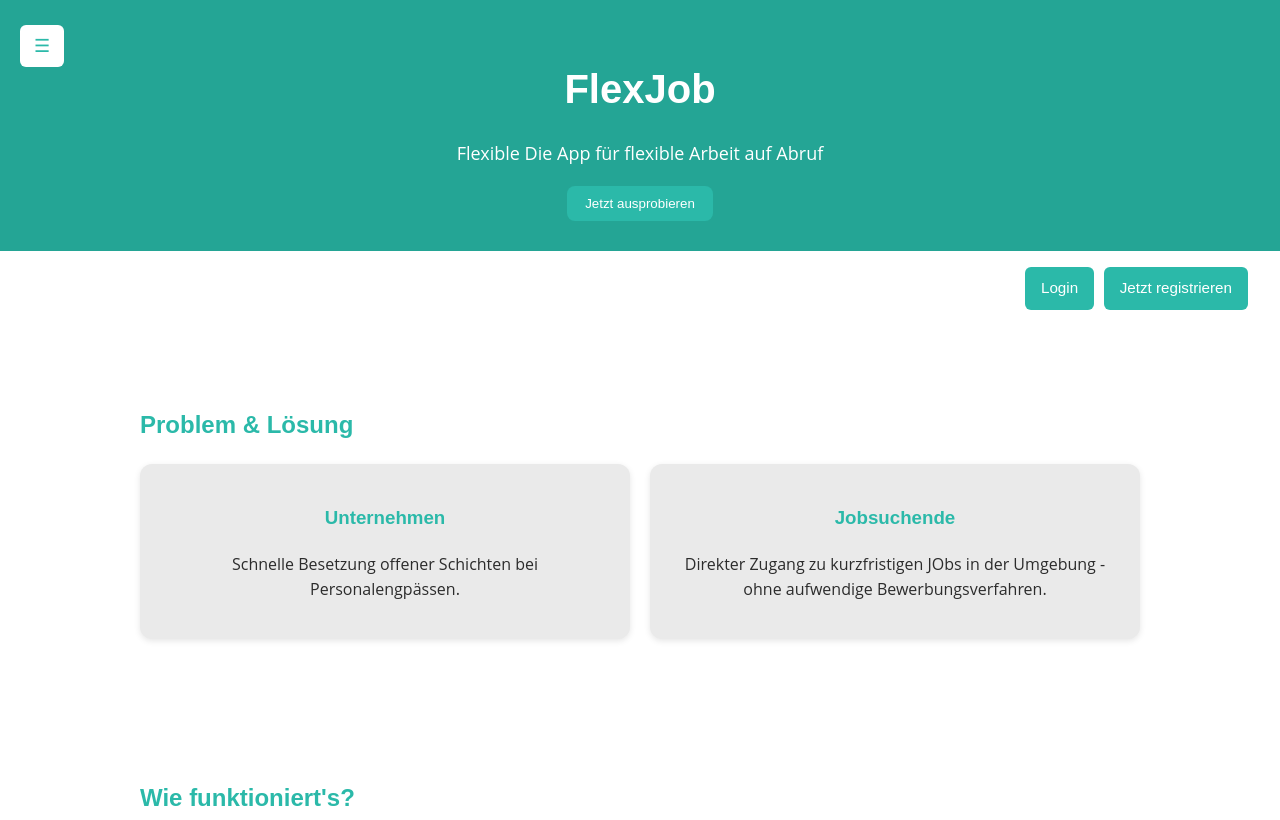
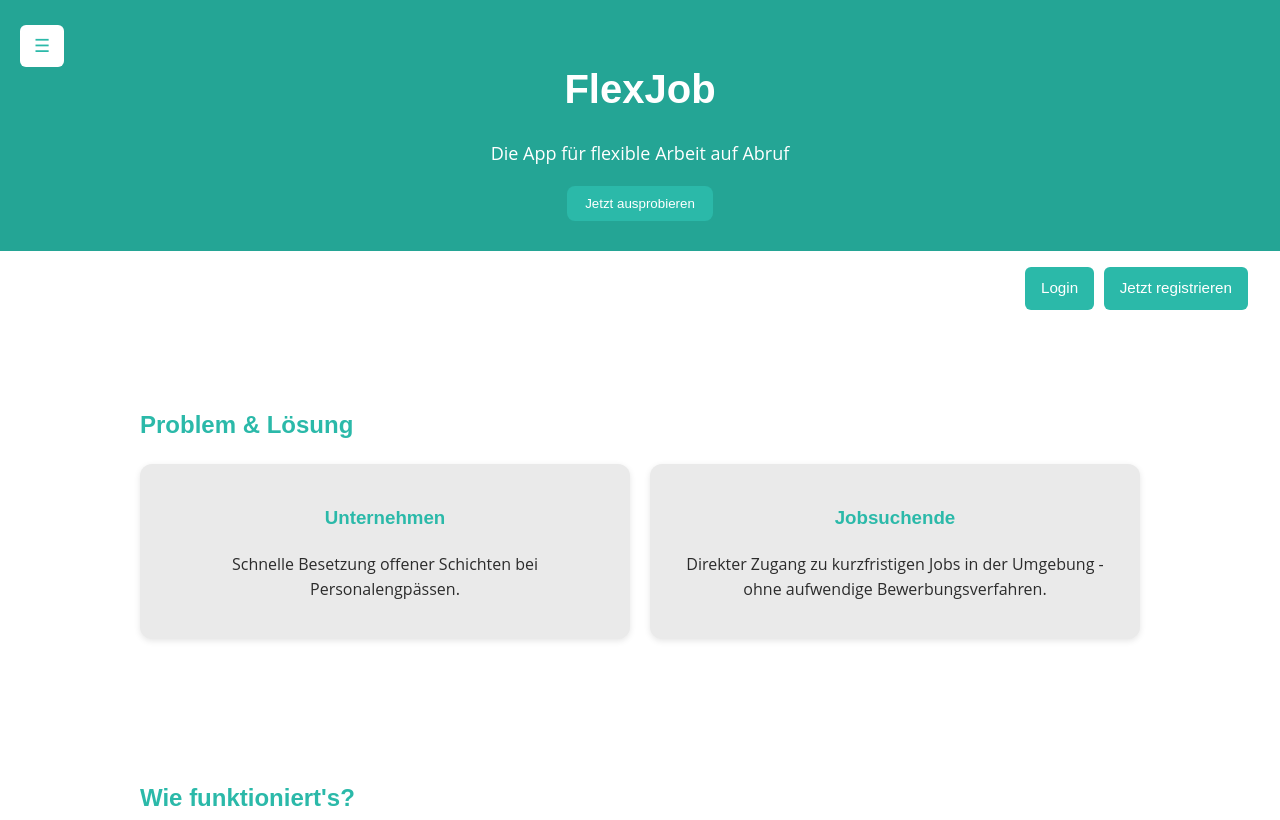
Before and after one commit to vJeremyyy/FlexJob-Prototype, a plain HTML site: page index.html in a window 1280 px wide. Shown: the top 820 px of the page. Drawn offline with Linux system fonts and the light colour scheme.

Commit message:
Update index.html

```diff
--- a/index.html
+++ b/index.html
@@ -158,7 +158,7 @@
   <header>
     <button class="menu-btn" onclick="toggleSidebar()">☰</button>
     <h1>FlexJob</h1>
-    <p>Flexible Die App für flexible Arbeit auf Abruf</p>
+    <p>Die App für flexible Arbeit auf Abruf</p>
     <a href="ausprobieren.html"><button class="btn">Jetzt ausprobieren</button></a>
   </header>
 
@@ -188,7 +188,7 @@
       </div>
       <div class="info-box">
         <h3>Jobsuchende</h3>
-        <p>Direkter Zugang zu kurzfristigen JObs in der Umgebung - ohne aufwendige Bewerbungsverfahren.</p>
+        <p>Direkter Zugang zu kurzfristigen Jobs in der Umgebung - ohne aufwendige Bewerbungsverfahren.</p>
       </div>
     </div>
   </section>
```
